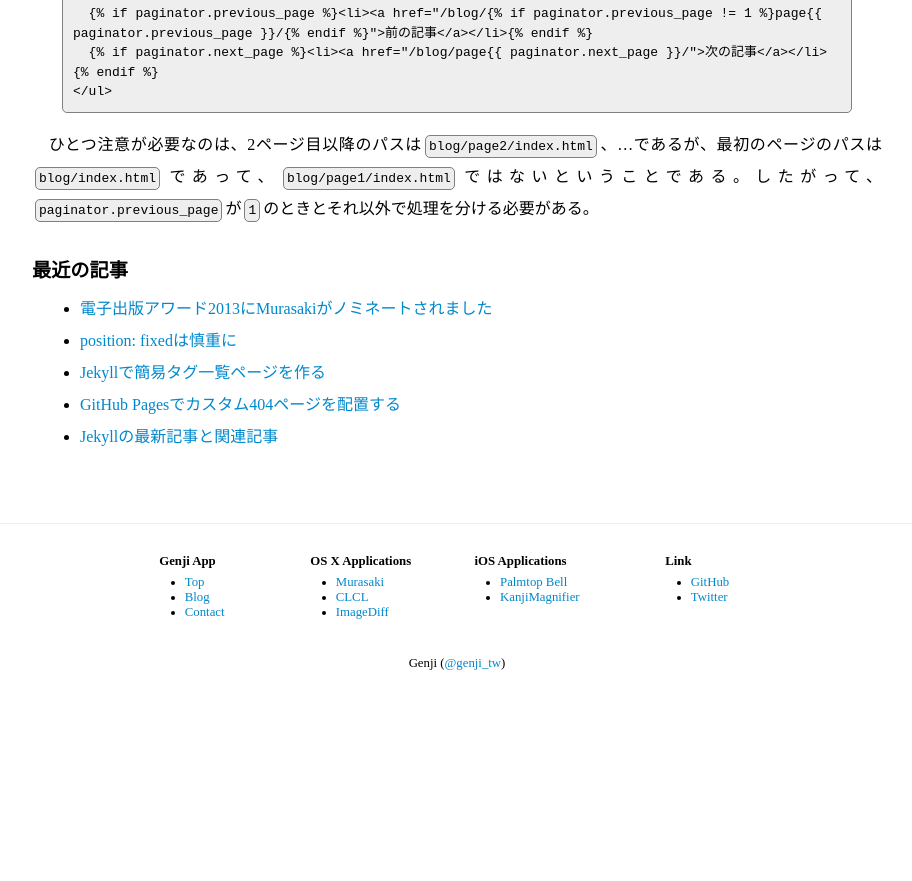
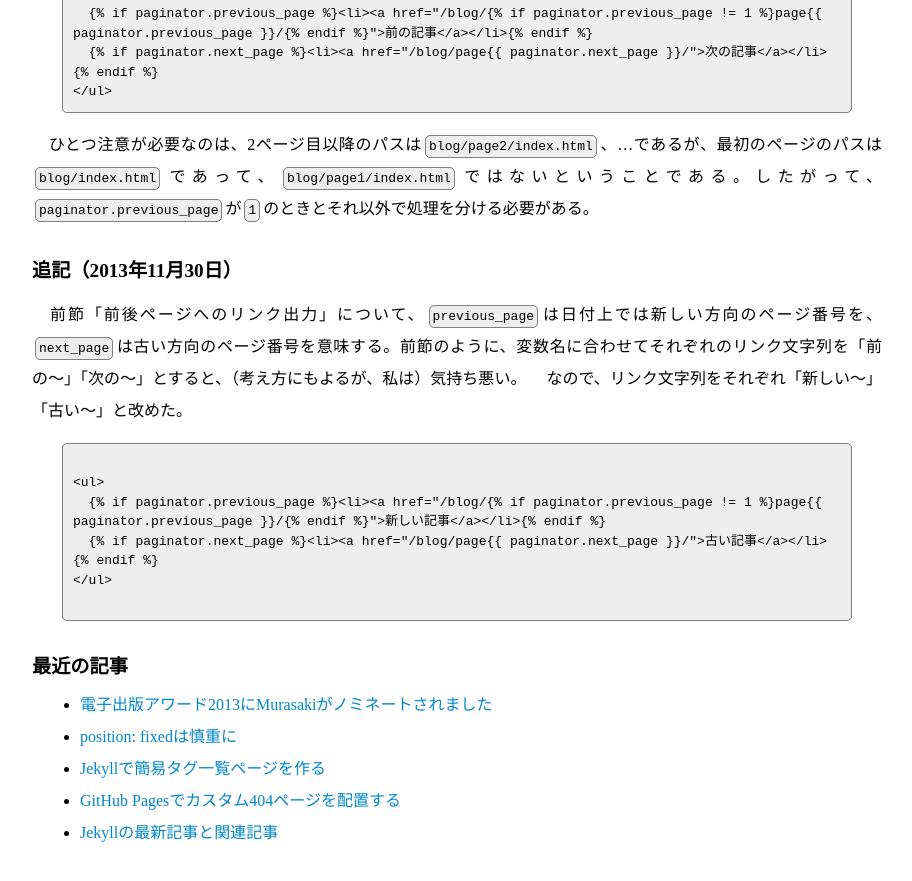
Before and after one commit to GenjiApp/genjiapp.github.io, a Jekyll site: the page built from _posts/2013-11-17-jekyll-pagination.md, in a window 1280 px wide and 900 px high, scrolled down 1471 px. Shown: the top 881 px of the window, without its empty margins (183-1095 px from the left). Built offline with Jekyll 4.4.1, drawn with Linux system fonts in a browser that asks for light colours; Markdown is read by kramdown in place of the engine named in the settings; before the commit the page ends 2162 px from its top, so only the background shows below that; some of the changed text lies outside the part shown.

Commit message:
edit post 2013-11-17-jekyll-pagination

````diff
--- a/_posts/2013-11-17-jekyll-pagination.md
+++ b/_posts/2013-11-17-jekyll-pagination.md
@@ -1,6 +1,6 @@
 ---
 layout: post
-title: JekyllのPagination設定
+title: JekyllのPagination設定（2013年11月30日追記）
 tags: jekyll
 ---
 　[JekyllのPagination](http://jekyllrb.com/docs/pagination/)とは、一ページ中にブログ記事がいくつか羅列してあり、一番下まで行くと「前の記事へ」「次の記事へ」などと前後の記事羅列ページへのリンクが貼ってあり、当該前後ページでまた記事が羅列されているという、よくあるアレである。
@@ -51,3 +51,17 @@ paginate_path: "blog/page:num"
 {% endraw %}
 
 　ひとつ注意が必要なのは、2ページ目以降のパスは`blog/page2/index.html`、...であるが、最初のページのパスは`blog/index.html`であって、`blog/page1/index.html`ではないということである。したがって、`paginator.previous_page`が`1`のときとそれ以外で処理を分ける必要がある。
+
+## 追記（2013年11月30日）
+
+　前節「前後ページへのリンク出力」について、`previous_page`は日付上では新しい方向のページ番号を、`next_page`は古い方向のページ番号を意味する。前節のように、変数名に合わせてそれぞれのリンク文字列を「前の〜」「次の〜」とすると、（考え方にもよるが、私は）気持ち悪い。
+　なので、リンク文字列をそれぞれ「新しい〜」「古い〜」と改めた。
+
+```
+{% raw %}
+<ul>
+  {% if paginator.previous_page %}<li><a href="/blog/{% if paginator.previous_page != 1 %}page{{ paginator.previous_page }}/{% endif %}">新しい記事</a></li>{% endif %}
+  {% if paginator.next_page %}<li><a href="/blog/page{{ paginator.next_page }}/">古い記事</a></li>{% endif %}
+</ul>
+{% endraw %}
+```
````
